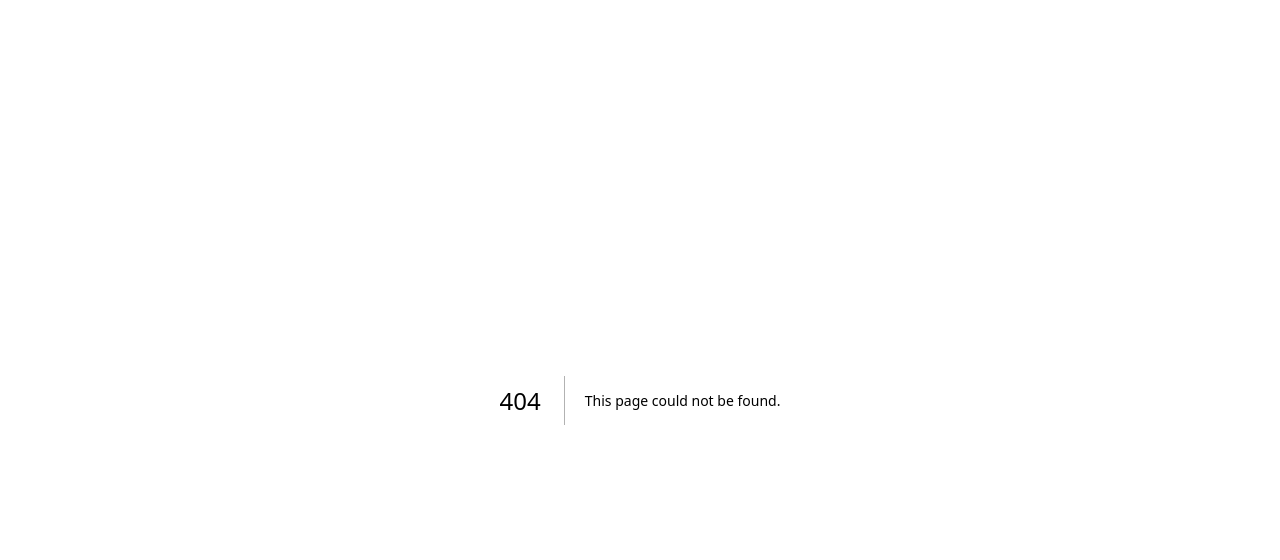
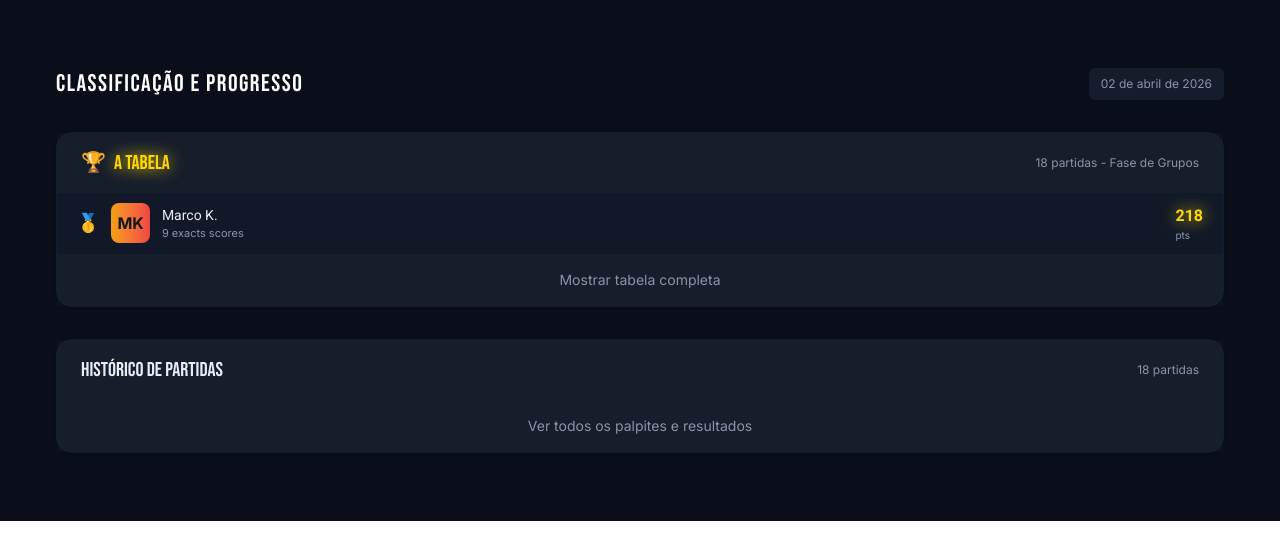
Before and after one commit to caioRibeiro23/BolaoCopa2026, a Next.js app: page /stats in a window 1280 px wide. Before the commit this address had no page. Shown: the top 560 px of the page. Built offline with nearby package versions, Linux system fonts and the light colour scheme.

Commit message:
adiciona página de estatísticas e componentes de tabela

```diff
--- a/src/app/layout.tsx
+++ b/src/app/layout.tsx
@@ -1,5 +1,5 @@
 import type { Metadata } from "next";
-import { Bebas_Neue, Geist, Geist_Mono, Inter, Roboto } from "next/font/google";
+import { Bebas_Neue,Inter, Roboto } from "next/font/google";
 import "./globals.css";
 
 const roboto = Roboto({
@@ -20,8 +20,8 @@ const bebasNeue = Bebas_Neue({
 
 
 export const metadata: Metadata = {
-  title: "Create Next App",
-  description: "Generated by create next app",
+  title: "Bolaço - Bolão da Copa 2026",
+  description: "Participe do Bolão da Copa 2026 e teste seus palpites para os jogos! Acesse agora e faça parte da diversão!",
 };
 
 export default function RootLayout({
@@ -31,7 +31,7 @@ export default function RootLayout({
 }>) {
   return (
     <html
-      lang="en"
+      lang="pt-br"
       className={`${roboto.variable} ${inter.variable} ${bebasNeue.variable} h-full antialiased`}
     >
       <body className="min-h-full flex flex-col">{children}</body>
--- a/src/app/page.tsx
+++ b/src/app/page.tsx
@@ -1,12 +1,10 @@
-import Image from "next/image";
 import HeroSection from "../components/HeroSection/herosection";
 import CardAbertas from "../components/cards/cardAbertas";
 import CardAoVivo from "../components/cards/cardAoVivo";
 import CardEncerradas from "../components/cards/cardEncerradas";
+import TitlePage from "../components/ui/titlepage";
 
 export default function Home() {
-  const dataHoje = new Date().toLocaleDateString('pt-BR', { day: '2-digit', month: 'long', year: 'numeric' });
-
   return (
     <div>
       <HeroSection />
@@ -15,10 +13,7 @@ export default function Home() {
       <div className="w-full px-8 py-14 md:px-14 md:py-17 flex flex-col gap-8 bg-azulEscuro">
 
         {/* Partidas de Hoje */}
-        <div className="w-full flex justify-between">
-          <h1 className="font-bebas-neue text-2xl text-white tracking-[1.5px]">Partidas de Hoje</h1>
-          <div className="px-3 py-2 bg-[#151C2C] rounded-md text-[#8895AA] text-xs">{dataHoje}</div>
-        </div>
+        <TitlePage title="Partidas de Hoje"/>
 
         {/*Partidas Abertas */}
         <div className="w-full flex flex-col gap-3 ">
--- /dev/null
+++ b/src/app/stats/page.tsx
@@ -0,0 +1,13 @@
+import TitlePage from "@/src/components/ui/titlepage";
+import ChampionshipTable from "@/src/components/Stats/Championship/championshipTable";
+import HistoryTable from "@/src/components/Stats/History/historyTable";
+
+export default function StatsPage() {
+    return(
+        <div className="w-full px-8 py-16 md:px-14 md:py-17 flex flex-col gap-8 bg-azulEscuro">
+            <TitlePage title="Classificação e Progresso"/>
+            <ChampionshipTable/>
+            <HistoryTable/>
+        </div>
+    )
+}
--- /dev/null
+++ b/src/components/Stats/Championship/championshipRow.tsx
@@ -0,0 +1,27 @@
+import UserBox from "../../ui/userBox";
+
+interface ChampionshipRowProps {
+    position: number;
+    name: string;
+    shortName: string;
+    exactScores: number;
+    points: number;
+}
+
+export default function championshipRow({ position, name, shortName, exactScores, points }: ChampionshipRowProps) {
+    return(
+        <div className="w-full flex px-5 py-2.5 gap-3 items-center">
+            {/* No futuro fazer lógica para colocar as posições certinhas */}
+            <span className="text-lg">🥇</span>
+            <UserBox name={shortName}/>
+            <div className="w-full flex flex-col py-0.5">
+                <p className="font-roboto text-sm text-[#E8EDF5]">{name}</p>
+                <p className="font-inter text-[11px] text-cinzaSuave">{exactScores} exacts scores</p>
+            </div>
+            <div className="flex flex-col">
+                <span className="font-roboto text-base font-bold text-[#FFD700] drop-shadow-[0_0_8px_#FFD700]">{points}</span>
+                <p className="font-inter text-[10px] text-cinzaSuave">pts</p>
+            </div>
+        </div>
+    )
+}
--- /dev/null
+++ b/src/components/Stats/Championship/championshipTable.tsx
@@ -0,0 +1,28 @@
+import Link from "next/link";
+import ChampionshipRow from "./championshipRow";
+
+export default function championshipTable() {
+    return(
+        <div className="flex flex-col bg-azulMedio rounded-2xl border border-azulCinzado w-full shadow-sm">
+            <div className="w-full flex items-center justify-between px-6 py-4 bg-[#FFFFFF]/2 ">
+                <div className="text-[#FFD700] font-bebas-neue text-xl flex items-center gap-2">
+                    <span>🏆</span>
+                    <h2 className="drop-shadow-[0_0_8px_#FFD700]"> A Tabela</h2>
+                </div>
+                <span className="font-inter text-xs text-cinzaSuave">18 partidas - Fase de Grupos</span>
+            </div>
+            <ChampionshipRow
+                position={1}
+                name="Marco K."
+                shortName="MK"
+                exactScores={9}
+                points={218}
+            />
+            <div className="flex justify-center items-center px-5 py-4 bg-[#FFFFFF]/2">
+                <Link href="/stats/classification" className="text-cinzaSuave hover:underline text-sm font-inter">
+                    Mostrar tabela completa
+                </Link>
+            </div>
+        </div>
+    )
+}
--- /dev/null
+++ b/src/components/Stats/History/historyTable.tsx
@@ -0,0 +1,17 @@
+import Link from "next/link";
+
+export default function historyTable() {
+    return(
+        <div className="flex flex-col bg-azulMedio rounded-2xl border border-azulCinzado w-full shadow-sm">
+            <div className="w-full flex items-center justify-between px-6 py-4 bg-[#FFFFFF]/2 ">
+                <h2 className="text-[#E8EDF5] font-bebas-neue text-xl"> Histórico de Partidas</h2>
+                <span className="font-inter text-xs text-cinzaSuave">18 partidas</span>
+            </div>
+            <div className="flex justify-center items-center px-5 py-4 bg-[#FFFFFF]/2">
+                <Link href="/stats/history" className="text-cinzaSuave hover:underline text-sm font-inter">
+                    Ver todos os palpites e resultados
+                </Link>
+            </div>
+        </div>
+    )
+}
--- /dev/null
+++ b/src/components/ui/titlepage.tsx
@@ -0,0 +1,14 @@
+interface TitlePageProps {
+    title: string;
+}
+
+export default function TitlePage({ title }: TitlePageProps) {
+    const dataHoje = new Date().toLocaleDateString('pt-BR', { day: '2-digit', month: 'long', year: 'numeric' });
+
+    return(
+        <div className="w-full flex justify-between">
+            <h1 className="font-bebas-neue text-2xl text-white tracking-[1.5px]">{title}</h1>
+            <div className="px-3 py-2 bg-azulCinzado rounded-md text-cinzaSuave text-xs">{dataHoje}</div>
+        </div>
+    )
+}
--- /dev/null
+++ b/src/components/ui/userBox.tsx
@@ -0,0 +1,9 @@
+interface UserBoxProps {
+    name: string;
+}
+
+export default function UserBox({ name }: UserBoxProps) {
+    return(
+        <div className="flex justify-center items-center py-2 px-1.5 rounded-lg bg-linear-to-r from-[#F59E0B] to-[#EF4444] font-inter font-bold">{name}</div>
+    )
+}
```
